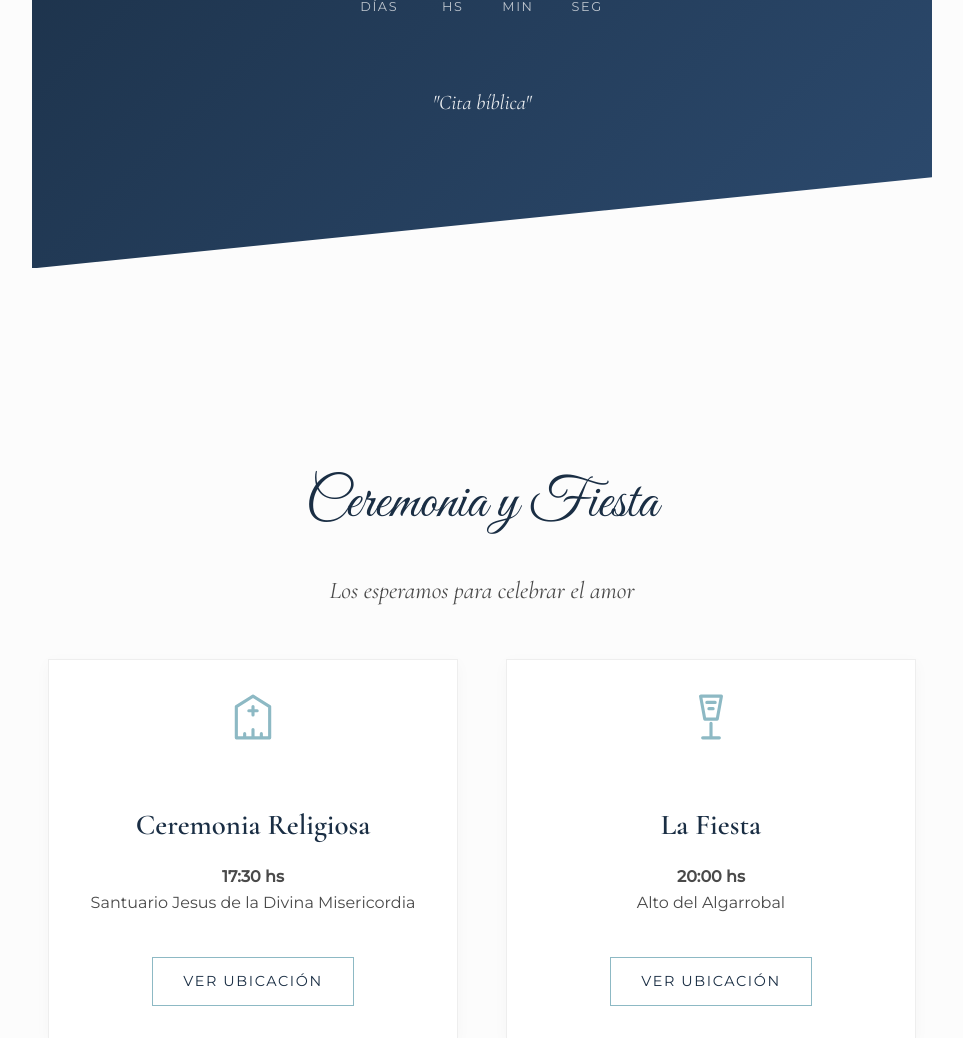
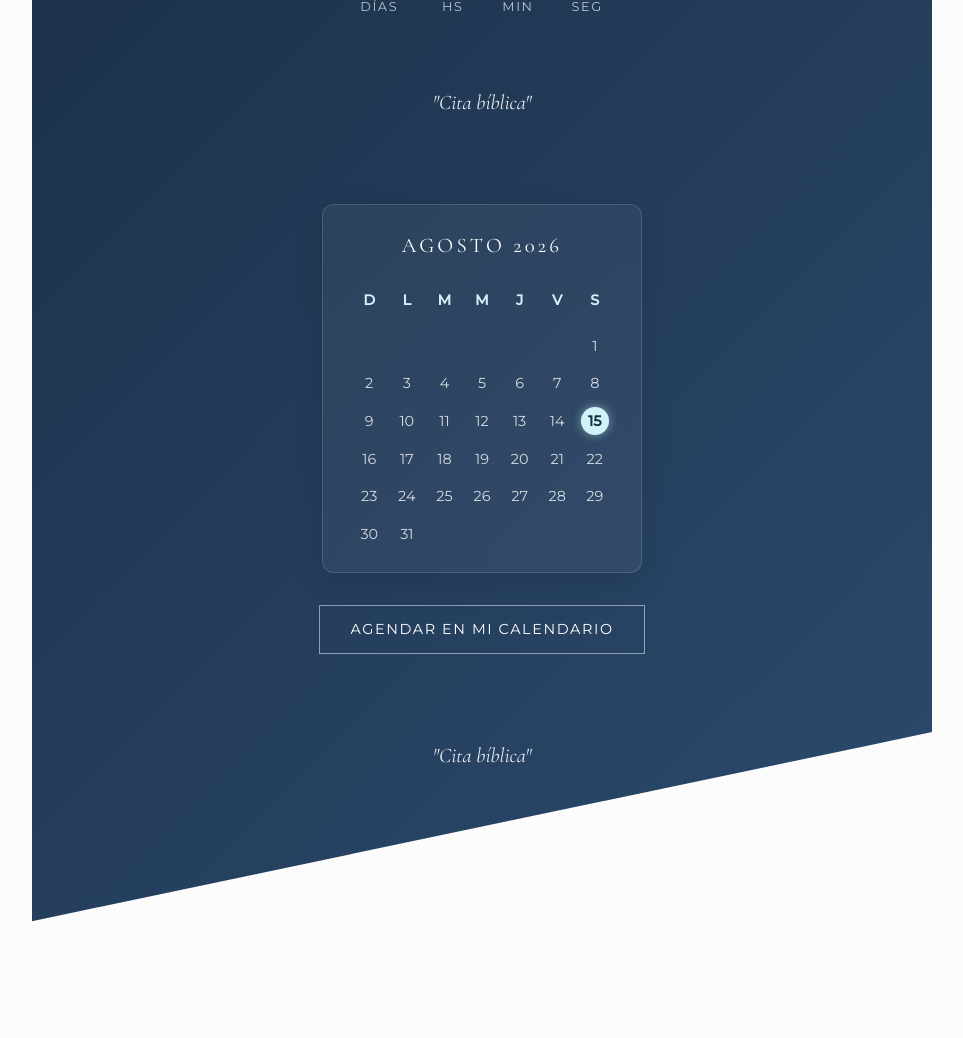
Before and after one commit to alejandroyague0109-png/boda-luz-alito, a Flask app: page / in a window 1280 px wide. Shown: the part 1083-2121 px from the top of the page, without its empty margins (158-1121 px from the left). Run offline with Flask 3, Linux system fonts and the light colour scheme.

Commit message:
Update: Agregado calendario elegante y botón de Google Calendar

```diff
--- a/static/css/styles.css
+++ b/static/css/styles.css
@@ -441,3 +441,83 @@ input:focus, textarea:focus, select:focus {
 .location-card:hover .location-icon {
     transform: scale(1.1); /* Efecto sutil al pasar el mouse */
 }
+
+/* =========================================
+   CALENDARIO ELEGANTE
+   ========================================= */
+.calendar-widget {
+    display: flex;
+    flex-direction: column;
+    align-items: center;
+    margin-top: 4rem;
+}
+
+.elegant-calendar {
+    /* Efecto Glassmorphism (Cristal) para que se funda con el fondo azul */
+    background: rgba(255, 255, 255, 0.05);
+    border: 1px solid rgba(255, 255, 255, 0.15);
+    padding: 1.5rem 2rem;
+    border-radius: 12px;
+    backdrop-filter: blur(8px);
+    -webkit-backdrop-filter: blur(8px);
+    margin-bottom: 2rem;
+    box-shadow: 0 10px 30px rgba(0,0,0,0.1);
+}
+
+.calendar-header {
+    font-family: var(--font-serif);
+    color: white;
+    text-align: center;
+    letter-spacing: 0.2rem;
+    font-size: 1.3rem;
+    margin-bottom: 1.5rem;
+    text-transform: uppercase;
+}
+
+.calendar-grid {
+    display: grid;
+    grid-template-columns: repeat(7, 1fr);
+    gap: 0.6rem;
+    color: rgba(255, 255, 255, 0.8);
+    font-family: var(--font-sans);
+    font-size: 0.9rem;
+    text-align: center;
+}
+
+/* Espacio para cada número */
+.calendar-grid span {
+    width: 28px;
+    height: 28px;
+    display: flex;
+    align-items: center;
+    justify-content: center;
+}
+
+/* Letras de los días (D, L, M, M, J, V, S) */
+.calendar-grid span:nth-child(-n+7) {
+    font-weight: bold;
+    color: var(--accent-cyan);
+    margin-bottom: 0.5rem;
+}
+
+/* El círculo que resalta el 15 */
+.highlight-date {
+    background-color: var(--accent-cyan);
+    color: var(--primary-navy) !important;
+    border-radius: 50%;
+    font-weight: 600;
+    box-shadow: 0 0 10px rgba(209, 242, 249, 0.5);
+}
+
+/* Estilo especial para este botón sobre fondo oscuro */
+.btn-calendar {
+    background-color: transparent;
+    color: white;
+    border-color: rgba(255,255,255,0.5);
+    margin-bottom: 1rem;
+}
+
+.btn-calendar:hover {
+    background-color: white;
+    color: var(--primary-navy);
+}
--- a/templates/index.html
+++ b/templates/index.html
@@ -58,6 +58,30 @@
                 <span class="countdown-number" id="seconds" style="color: white;">00</span>
                 <span class="countdown-label" style="color: rgba(255,255,255,0.7);">Seg</span>
             </div>
+        </div>
+
+        <div class="bible-quote-container">
+            <p class="bible-quote">"Cita bíblica"</p>
+        </div>
+        </div>
+
+        <div class="calendar-widget">
+            <div class="elegant-calendar">
+                <div class="calendar-header">AGOSTO 2026</div>
+                <div class="calendar-grid">
+                    <span>D</span><span>L</span><span>M</span><span>M</span><span>J</span><span>V</span><span>S</span>
+                    <span></span><span></span><span></span><span></span><span></span><span></span><span>1</span>
+                    <span>2</span><span>3</span><span>4</span><span>5</span><span>6</span><span>7</span><span>8</span>
+                    <span>9</span><span>10</span><span>11</span><span>12</span><span>13</span><span>14</span><span class="highlight-date">15</span>
+                    <span>16</span><span>17</span><span>18</span><span>19</span><span>20</span><span>21</span><span>22</span>
+                    <span>23</span><span>24</span><span>25</span><span>26</span><span>27</span><span>28</span><span>29</span>
+                    <span>30</span><span>31</span><span></span><span></span><span></span><span></span><span></span>
+                </div>
+            </div>
+
+            <a href="https://calendar.google.com/calendar/render?action=TEMPLATE&text=Boda+de+Luz+y+Alito&dates=20260815T203000Z/20260816T080000Z&details=%C2%A1Lleg%C3%B3+el+gran+d%C3%ADa!+Ceremonia+17:30+hs+en+Santuario+Jes%C3%BAs+de+la+Divina+Misericordia.+Fiesta+20:00+hs+en+Alto+del+Algarrobal.&location=San+Rafael,+Mendoza,+Argentina" target="_blank" class="btn-primary btn-calendar">
+                Agendar en mi Calendario
+            </a>
         </div>
 
         <div class="bible-quote-container">
```
